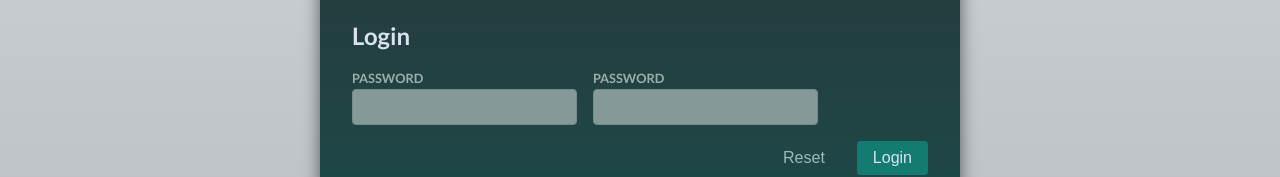
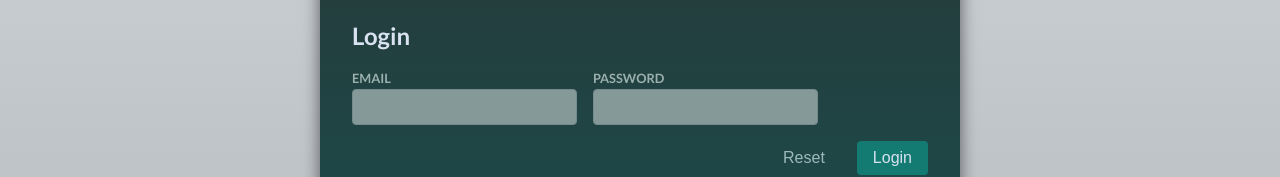
Before and after one commit to venkatajagadish/React-Forms, a React (Vite) app: page / in a window 1280 px wide. Shown: the part 270-447 px from the top of the page. Built offline with nearby package versions, Linux system fonts and the light colour scheme.

Commit message:
Adding a custom hook to manage state of the inputs and handling change and blur events

```diff
--- /dev/null
+++ b/src/Hooks/UseInput.jsx
@@ -0,0 +1,21 @@
+import { useState } from "react";
+
+export default function useInput(defaultValue) {
+  const [enteredValue, setEnteredValue] = useState(defaultValue);
+  const [isFieldDirty, setIsFieldDirty] = useState(false);
+
+  function handleChange(value) {
+    setEnteredValue(value);
+    setIsFieldDirty(false);
+  }
+  function handleBlur(value) {
+    setIsFieldDirty(value);
+  }
+
+  return {
+    enteredValue,
+    isFieldDirty,
+    handleBlur,
+    handleChange,
+  };
+}
--- a/src/components/Input.jsx
+++ b/src/components/Input.jsx
@@ -1,7 +1,7 @@
-export default function Input({ id, error, ...props }) {
+export default function Input({ id, error, title, ...props }) {
   return (
     <div className="control no-margin">
-      <label htmlFor={id}>Password</label>
+      <label htmlFor={id}>{title}</label>
       <input id={id} {...props} />
       {error && <div id="error">{error}</div>}
     </div>
--- a/src/components/StateLogin.jsx
+++ b/src/components/StateLogin.jsx
@@ -1,31 +1,26 @@
-import { useState } from "react";
 import Input from "./Input";
+import useInput from "../Hooks/UseInput";
 
 export default function StateLogin() {
-  const [formState, setFormState] = useState({
-    email: "",
-    password: "",
-  });
+  const {
+    enteredValue: email,
+    isFieldDirty: isEmailDirty,
+    handleBlur: handleEmailBlur,
+    handleChange: handleEmailChange,
+  } = useInput("");
+  const {
+    enteredValue: password,
+    isFieldDirty: isPasswordDirty,
+    handleBlur: handlePasswordBlur,
+    handleChange: handlePasswordChange,
+  } = useInput("");
 
-  const [isFormDirty, setIsFormDirty] = useState({
-    email: false,
-    password: false,
-  });
-
-  const emailIsValid = !isFormDirty.email || formState.email?.includes("@");
-  const passwordIsValid =
-    !isFormDirty.password || formState.password.trim().length > 8;
+  const emailIsValid = !isEmailDirty || email.includes("@");
+  const passwordIsValid = !isPasswordDirty || password.trim().length > 8;
 
   function handleSubmit(event) {
     event.preventDefault();
     console.log(formState);
-  }
-  function handleChange(field, value) {
-    setFormState((prevState) => ({ ...prevState, [field]: value }));
-    setIsFormDirty((prevState) => ({ ...prevState, [field]: false }));
-  }
-  function handleBlur(field, value) {
-    setIsFormDirty((prevState) => ({ ...prevState, [field]: value }));
   }
 
   return (
@@ -34,20 +29,22 @@ export default function StateLogin() {
       <div className="control-row">
         <Input
           id="email"
+          title="EMAIL"
           type="email"
           name="email"
-          value={formState.email}
-          onChange={() => handleChange("email", event.target.value)}
-          onBlur={() => handleBlur("email", true)}
+          value={email}
+          onChange={() => handleEmailChange("email", event.target.value)}
+          onBlur={() => handleEmailBlur("email", true)}
           error={!emailIsValid && "Please enter valid email!!"}
         />
         <Input
           id="password"
+          title="PASSWORD"
           type="password"
           name="password"
-          value={formState.password}
-          onChange={() => handleChange("password", event.target.value)}
-          onBlur={() => handleBlur("password", true)}
+          value={password}
+          onChange={() => handlePasswordChange("password", event.target.value)}
+          onBlur={() => handlePasswordBlur("password", true)}
           error={!passwordIsValid && "Please enter valid password!!"}
         />
       </div>
```
